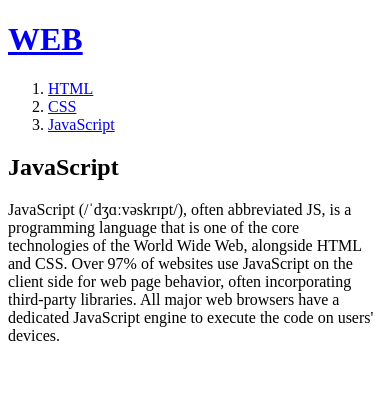
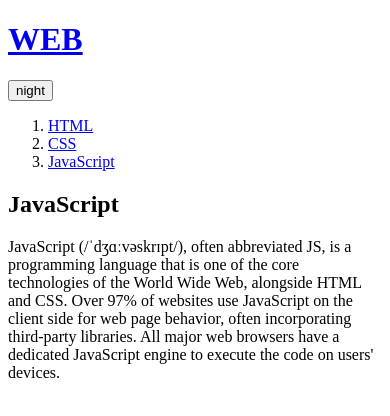
Before and after one commit to tpgns5890/my-first-web-site, a plain HTML site: page 3.html in a window 390 px wide. Drawn offline with Linux system fonts and the light colour scheme.

Commit message:
야간모드 업데이트
javascript를 이용한 반응형 웹사이트

```diff
--- a/3.html
+++ b/3.html
@@ -3,17 +3,29 @@
   <head>
     <title>WEB1 - JavaScript</title>
     <meta charset="utf-8">
-    <link rel="stylesheet" href="style.css">
   </head>
   <body>
     <h1><a href="index.html">WEB</a></h1>
-    <div id="grid">
+    <input type="button" value="night" onclick="
+    var target = document.querySelector('body');
+    if(this.value === 'night'){
+      target.style.backgroundColor='black';
+      target.style.color='white';
+      this.value='day';
+    }
+    else{
+      target.style.backgroundColor='white';
+      target.style.color='black';
+      this.value='night';
+    }
+    ">
+
       <ol>
         <li><a href="1.html">HTML</a></li>
         <li><a href="2.html">CSS</a></li>
         <li><a href="3.html">JavaScript</a></li>
       </ol>
-      <div id="article">
+
         <h2>JavaScript</h2>
         <p>JavaScript (/ˈdʒɑːvəskrɪpt/), often abbreviated JS, is a programming
         language that is one of the core technologies of the World Wide Web, alongside
@@ -21,7 +33,5 @@
         page behavior, often incorporating third-party libraries. All major web
         browsers have a dedicated JavaScript engine to execute the code on users'
         devices.</p>
-      </div>
-    </div>
   </body>
 </html>
```
